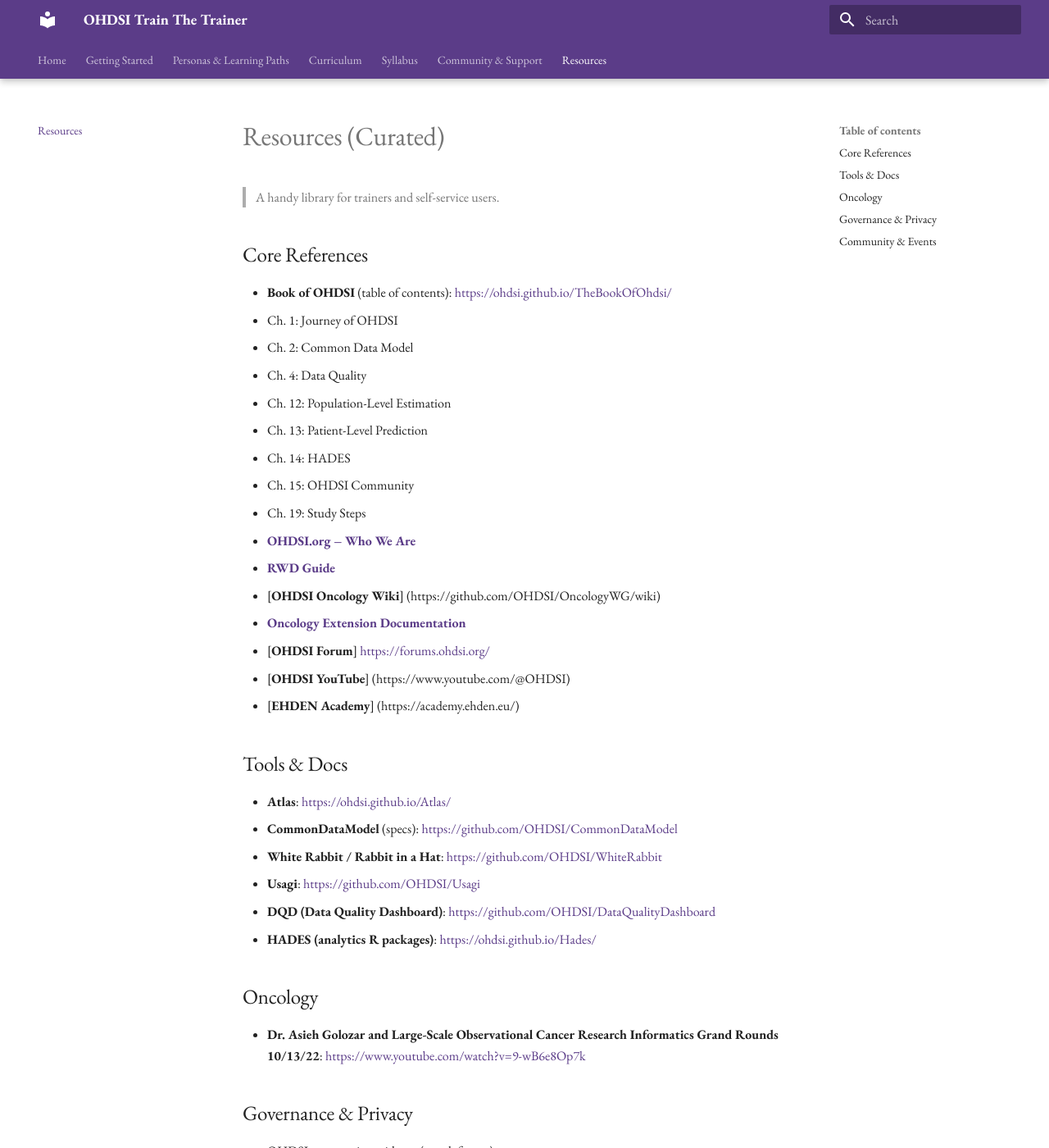
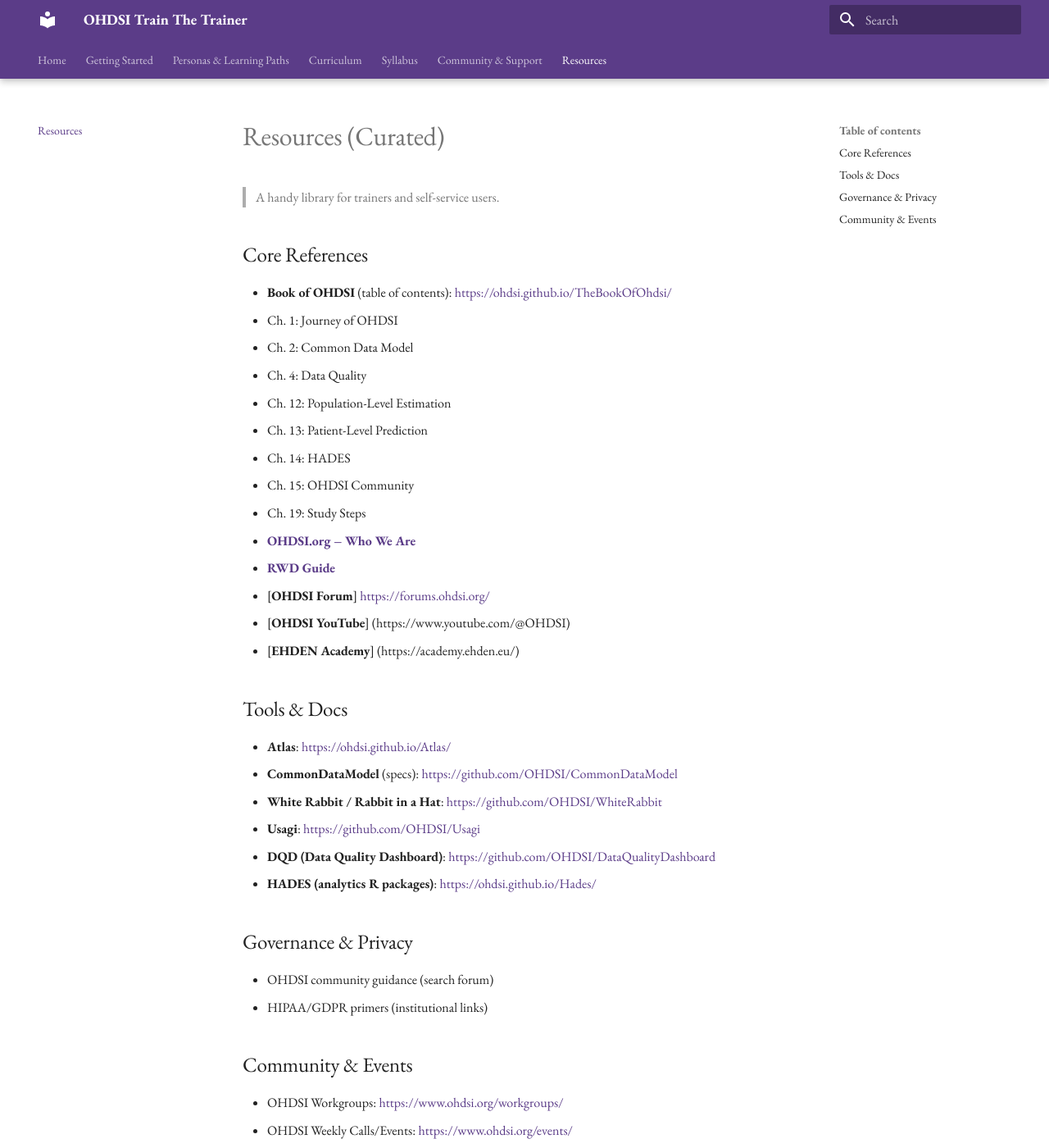
Before and after one commit to BoyceLab/OHDSITrainTheTrainer-EPILEPSY, an MkDocs documentation site: the page built from docs/resources.md, in a window 1280 px wide and 1400 px high. Shown: the whole window at 82% size. Built offline with MkDocs 1.6.1 and Material for MkDocs 9.7.7, drawn with Linux system fonts in a browser that asks for light colours.

Commit message:
Update resources.md

```diff
--- a/docs/resources.md
+++ b/docs/resources.md
@@ -14,8 +14,6 @@
   - Ch. 19: Study Steps
 - [**OHDSI.org – Who We Are**](https://www.ohdsi.org/who-we-are/)
 - [**RWD Guide**](https://rwd.guide/)
-- [**OHDSI Oncology Wiki**] (https://github.com/OHDSI/OncologyWG/wiki)
-- [**Oncology Extension Documentation**](https://ohdsi.github.io/CommonDataModel/oncology.html)
 - [**OHDSI Forum**] <https://forums.ohdsi.org/>
 - [**OHDSI YouTube**] (https://www.youtube.com/@OHDSI)
 - [**EHDEN Academy**] (https://academy.ehden.eu/)
@@ -28,9 +26,6 @@
 - **DQD (Data Quality Dashboard)**: <https://github.com/OHDSI/DataQualityDashboard>
 - **HADES (analytics R packages)**: <https://ohdsi.github.io/Hades/>
 
-## Oncology
-- **Dr. Asieh Golozar and Large-Scale Observational Cancer Research Informatics Grand Rounds 10/13/22**: <https://www.youtube.com/watch?v=9-wB6e8Op7k>
-
 ## Governance & Privacy
 - OHDSI community guidance (search forum)
 - HIPAA/GDPR primers (institutional links)
```
